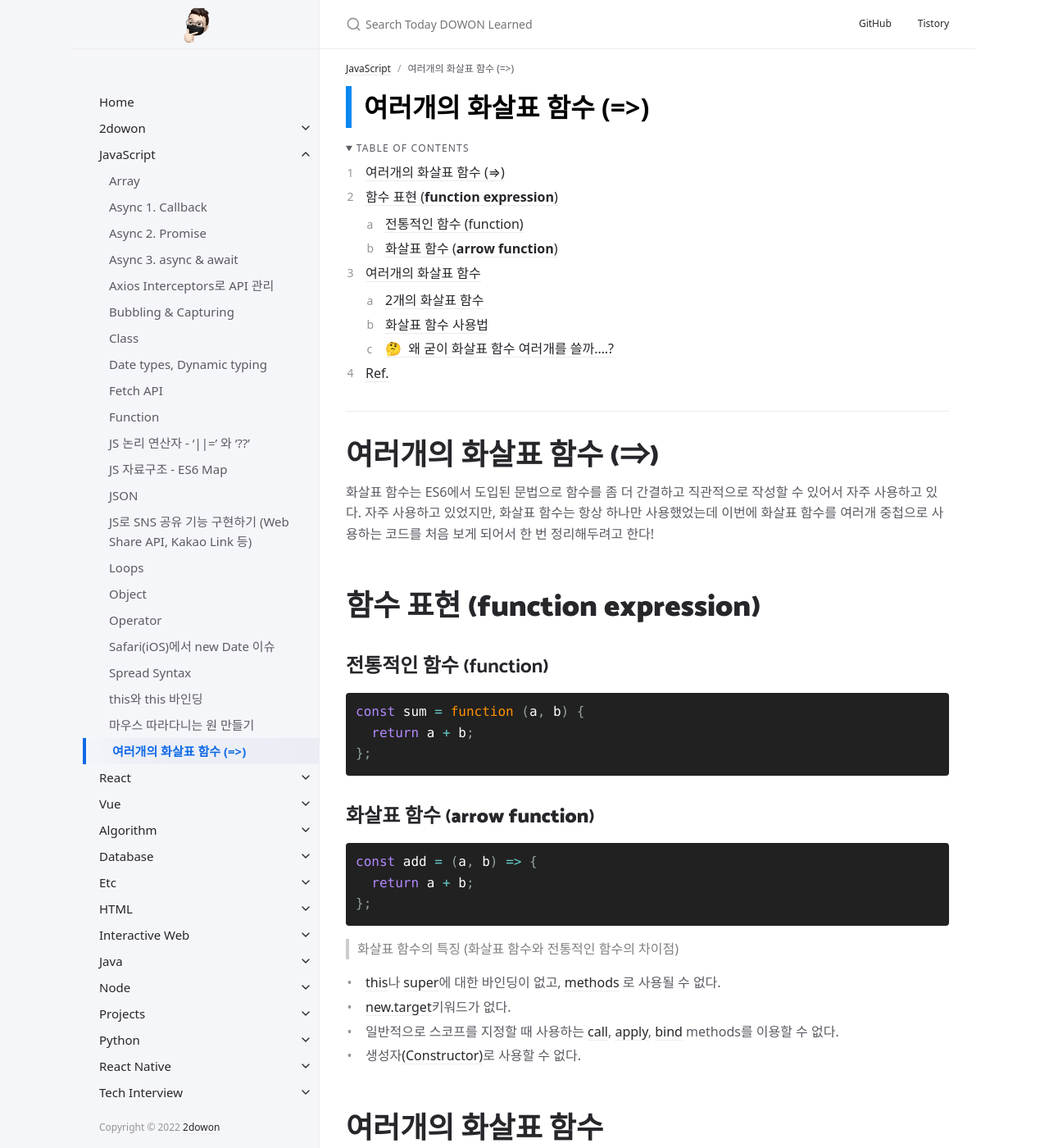
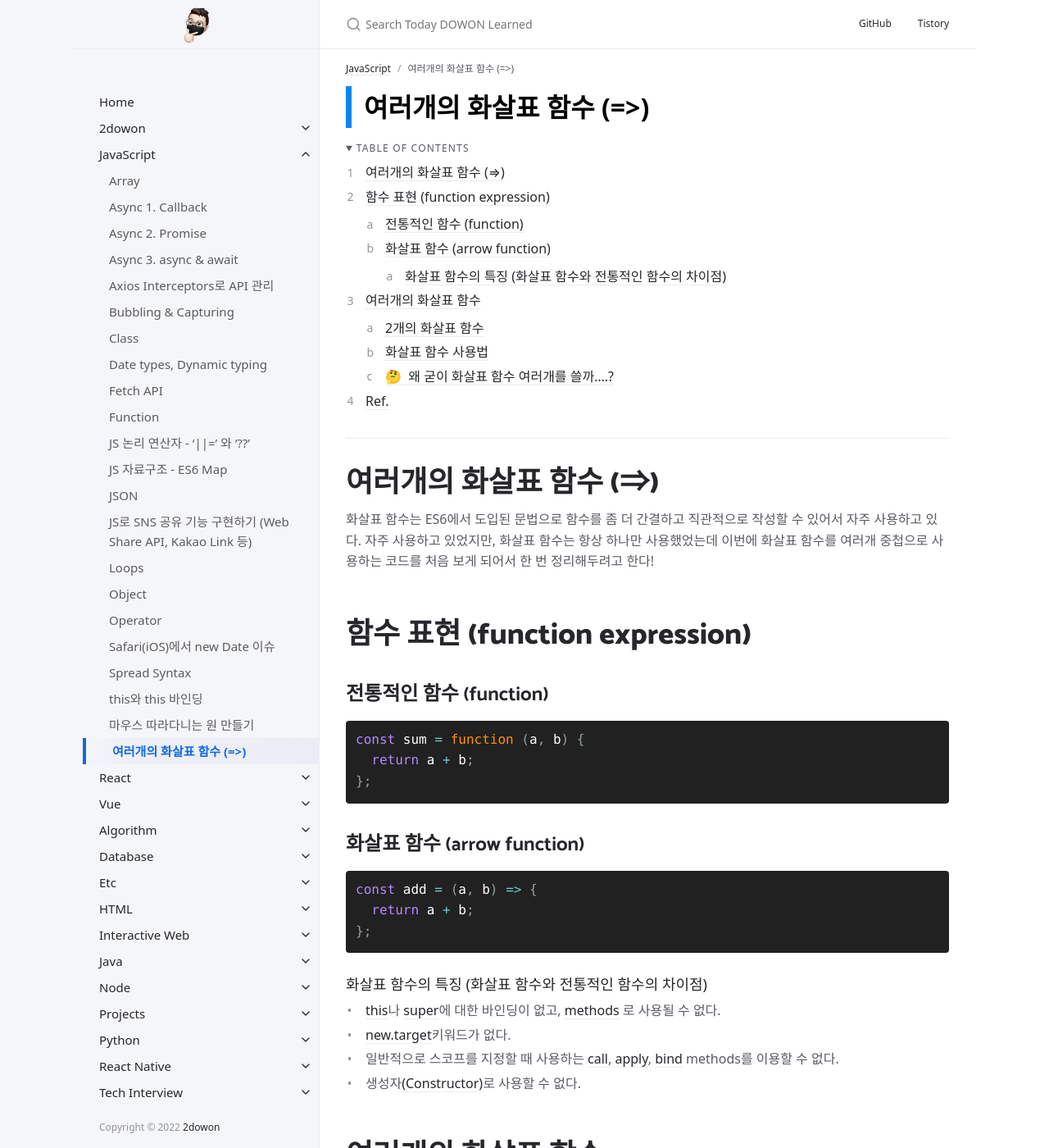
Before and after one commit to 2dowon/2dowon.github.io, a Jekyll site: the page built from docs/javascript/multiple-arrow-function.md, in a window 1280 px wide and 1400 px high. Shown: the whole window at 82% size. Built offline with Jekyll 4.4.1, drawn with Linux system fonts in a browser that asks for light colours; some web fonts are replaced; some of the changed text lies outside the part shown.

Commit message:
style: update style

````diff
--- a/docs/javascript/multiple-arrow-function.md
+++ b/docs/javascript/multiple-arrow-function.md
@@ -24,7 +24,7 @@ parent: JavaScript
 
 화살표 함수는 ES6에서 도입된 문법으로 함수를 좀 더 간결하고 직관적으로 작성할 수 있어서 자주 사용하고 있다. 자주 사용하고 있었지만, 화살표 함수는 항상 하나만 사용했었는데 이번에 화살표 함수를 여러개 중첩으로 사용하는 코드를 처음 보게 되어서 한 번 정리해두려고 한다!
 
-# 함수 표현 (**function expression**)
+# 함수 표현 (function expression)
 
 ## 전통적인 함수 (function)
 
@@ -34,7 +34,7 @@ const sum = function (a, b) {
 };
 ```
 
-## 화살표 함수 (**arrow function**)
+## 화살표 함수 (arrow function)
 
 ```jsx
 const add = (a, b) => {
@@ -42,7 +42,7 @@ const add = (a, b) => {
 };
 ```
 
-> 화살표 함수의 특징 (화살표 함수와 전통적인 함수의 차이점)
+### 화살표 함수의 특징 (화살표 함수와 전통적인 함수의 차이점)
 
 - [this](https://developer.mozilla.org/ko/docs/Web/JavaScript/Reference/Operators/this)나 [super](https://developer.mozilla.org/ko/docs/Web/JavaScript/Reference/Operators/super)에 대한 바인딩이 없고, [methods](https://developer.mozilla.org/ko/docs/Glossary/Method) 로 사용될 수 없다.
 - [new.target](https://developer.mozilla.org/ko/docs/Web/JavaScript/Reference/Operators/new.target)키워드가 없다.
@@ -51,7 +51,7 @@ const add = (a, b) => {
 
 # 여러개의 화살표 함수
 
-### 2개의 화살표 함수
+## 2개의 화살표 함수
 
 ```jsx
 const add = (a) => (b) => {
@@ -68,7 +68,7 @@ const add = (a) => (b) => {
   };
   ```
 
-### 화살표 함수 사용법
+## 화살표 함수 사용법
 
 ```jsx
 const add = (a) => (b) => {
@@ -81,7 +81,7 @@ const add2 = add(2);
 add2(3); // 5
 ```
 
-### 🤔  왜 굳이 화살표 함수 여러개를 쓸까....?
+## 🤔  왜 굳이 화살표 함수 여러개를 쓸까....?
 
 - 위 예시를 보고 처음 든 생각은 왜 굳이 화살표 함수를 여러개 쓸까였다.
 - 예를 들어서, a와 b를 더하는 add 함수를 만들기 위해서 아래처럼 a와 b 두 개의 인자를 한 번에 받으면 되는 것이 아닌가 그런 생각이 들었기 때문이다.
````
Also changed, not shown: other parts of docs/javascript/multiple-arrow-function.md (+1 -1 lines).
